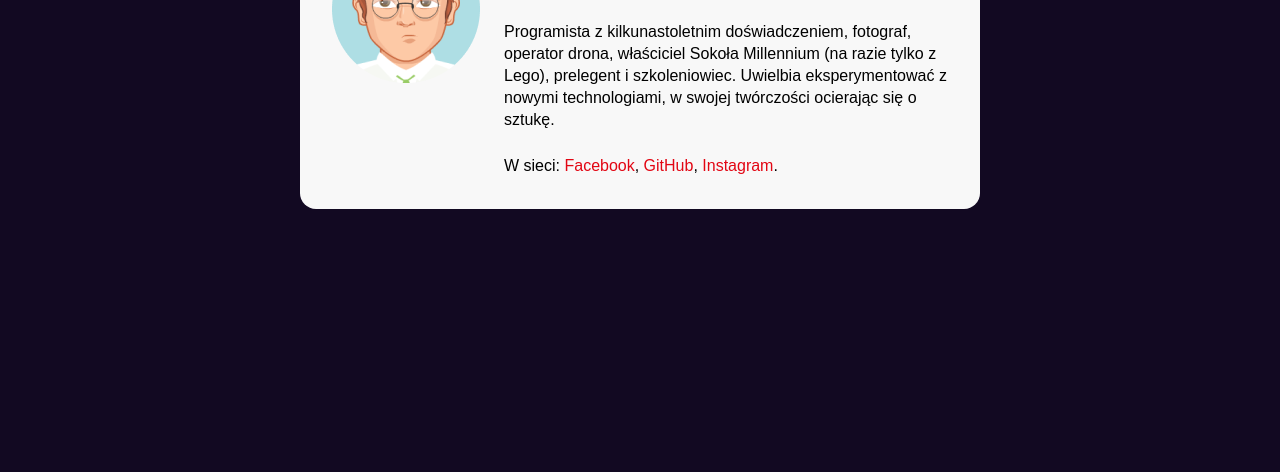
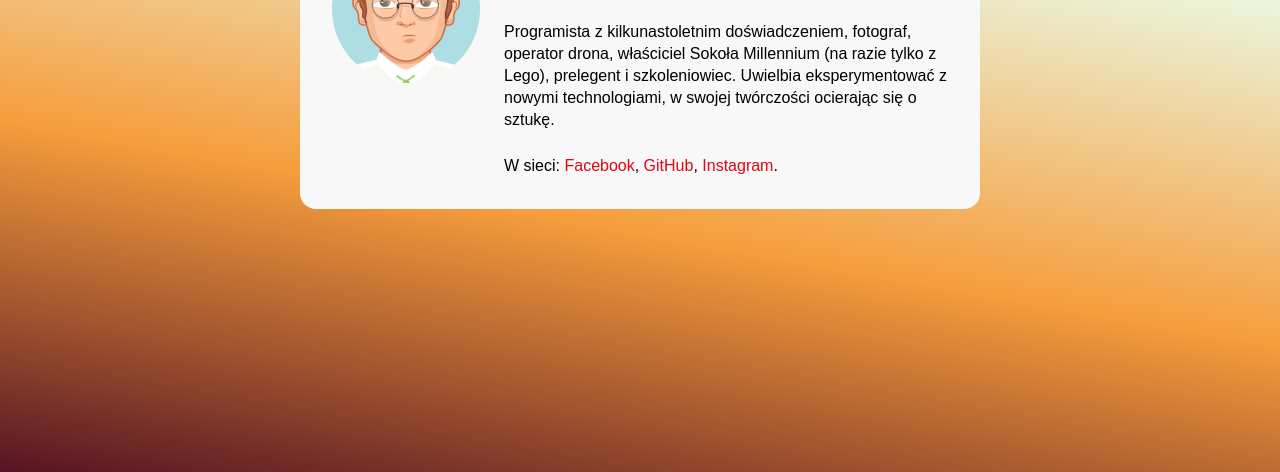
Before and after one commit to kamilawroblewska/Business-card, a plain HTML site: page index.html in a window 1280 px wide. Shown: the part 360-832 px from the top of the page. Drawn offline with Linux system fonts and the light colour scheme.

Commit message:
Added gradient to the background of the business card

```diff
--- a/style.css
+++ b/style.css
@@ -1,5 +1,5 @@
 body {
-  background: #120922;
+  background: linear-gradient(190deg, #3f87a6, #ebf8e1, #f69d3c, #561423);
   min-height: 100vh;
   display: flex;
   justify-content: center;
```
